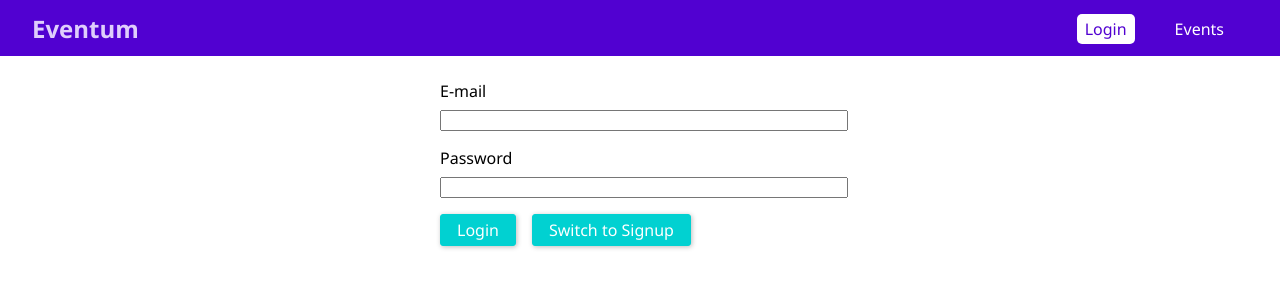
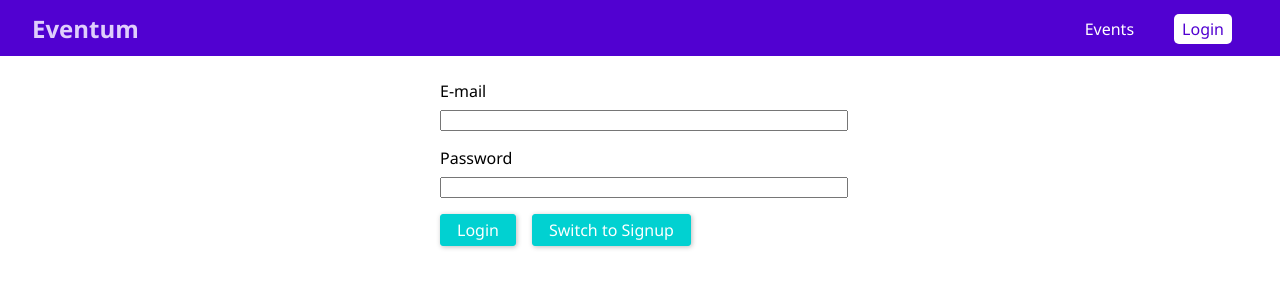
Before and after one commit to itsjan/events-booking-tutorial, a React (Create React App) app in the folder frontend/: page /auth in a window 1280 px wide. Shown: the top 300 px of the page. Built offline with nearby package versions, Linux system fonts and the light colour scheme.

Commit message:
Feat: Logout
Add a logout button the the navigation bar

```diff
--- a/frontend/src/components/Navigation/MainNav.js
+++ b/frontend/src/components/Navigation/MainNav.js
@@ -6,7 +6,7 @@ import AuthContext from '../../context/auth-context'
 const mainNavigation = (props) => (
     <AuthContext.Consumer>
         {(context) => {
-            console.log('token' , context.token)
+            console.log('token', context.token)
             return (
                 <header className="main-navigation">
                     <div className="main-navigation__logo">
@@ -15,15 +15,17 @@ const mainNavigation = (props) => (
                     <nav className="main-navigation__items">
                         <ul>
 
+
+                            <li><NavLink to='/events'>Events</NavLink></li>
+                            {context.token &&
+                                <React.Fragment>
+                                    <li><NavLink to='/bookings'>Bookings</NavLink></li>
+                                    <li><button onClick={context.logout}>Log Out</button></li>
+                                </React.Fragment>
+
+                            }
                             {!context.token &&
                                 <li><NavLink to='/auth'>Login</NavLink></li>
-                            }
-                            <li><NavLink to='/events'>Events</NavLink></li>
-                            {context.token &&
-                                <li><NavLink to='/bookings'>Bookings</NavLink></li>
-                            }
-                            {
-                                context.token && <div>Logged in</div>
                             }
                         </ul>
                     </nav>
```
